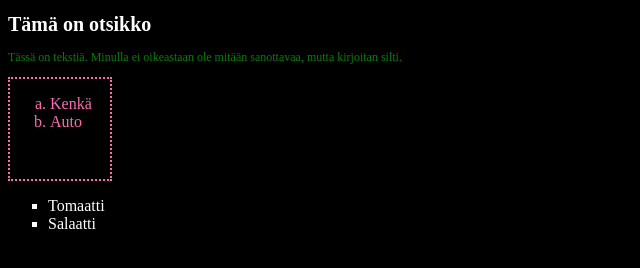
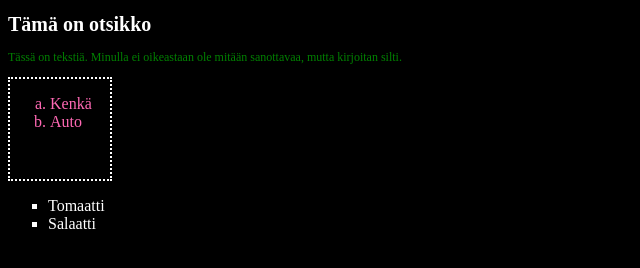
Before and after one commit to Oonuliina/demo03, a plain HTML site: page index.html in a window 1280 px wide. Shown: the whole page, without its empty margins (0-640 px from the left). Drawn offline with Linux system fonts and the light colour scheme.

Commit message:
Pieniä korjauksia väreihin

```diff
--- a/styles.css
+++ b/styles.css
@@ -3,8 +3,8 @@ h1  {font-size: 20px; 4}
 p   { font-size: 12px;
     color: green;}
 
-div.tyyli { color: hotpink;
-            border-color: hotpink;
+div.tyyli { color:hotpink;
+            border-color: white;
             border-style: dotted;
             border-width: 2px;
             width: 100px;
```
